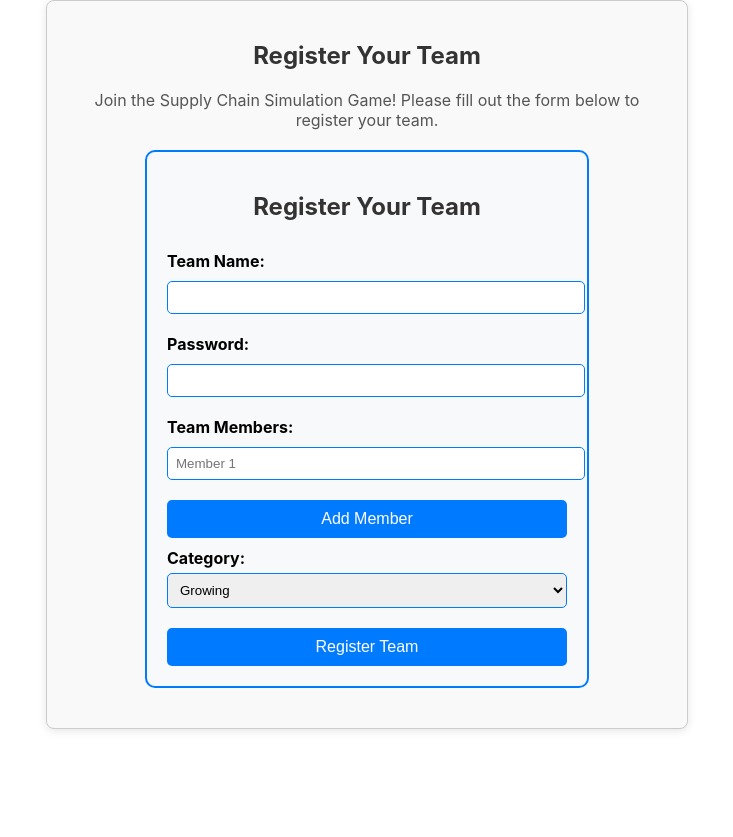
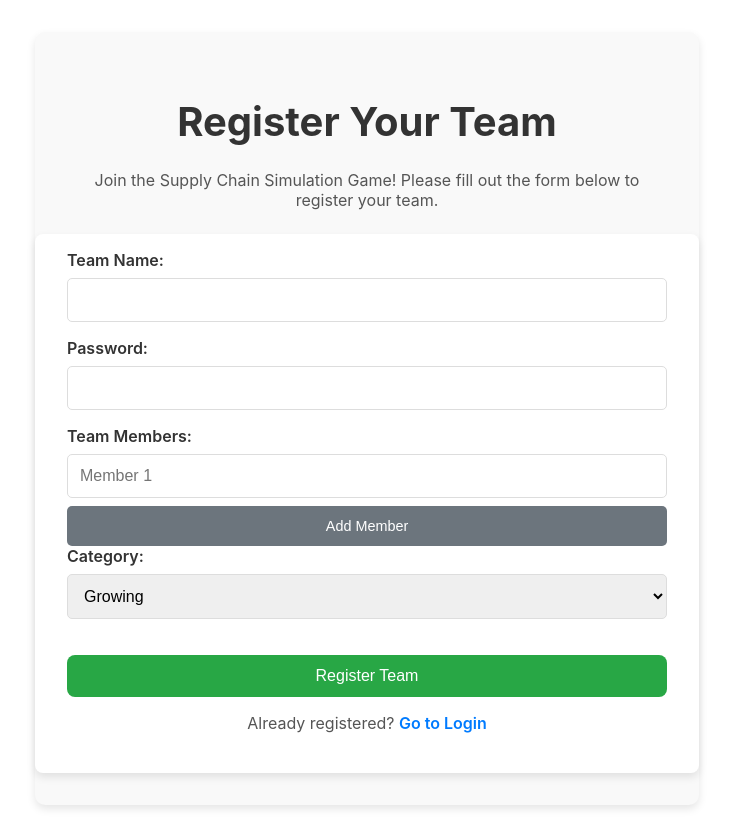
Before and after one commit to AnirvedaPDEU/Supply-chain-simulation, a React (Create React App) app in the folder frontend/: page /register in a window 1280 px wide. Shown: the whole page, without its empty margins (273-1006 px from the left). Before the commit the page ends 800 px from the top, so only its background shows below. Built offline with nearby package versions, Linux system fonts and the light colour scheme.

Commit message:
conceptual frontend completed

```diff
--- a/frontend/src/components/TeamRegistration.css
+++ b/frontend/src/components/TeamRegistration.css
@@ -1,50 +1,81 @@
-/* src/components/TeamRegistration.css */
 .registration-container {
-    margin: 20px auto;
-    padding: 20px;
-    border: 2px solid #007bff;
-    border-radius: 10px;
-    background-color: #f8f9fa;
-    max-width: 400px;
+  width: 100%;
+  padding: 1rem 2rem;
+  background-color: #fff;
+  border-radius: 8px;
+  box-shadow: 0 4px 8px rgba(0, 0, 0, 0.1);
 }
 
-  .registration-container h2 {
-    text-align: center;
-    color: #007bff;
+.registration-container form {
+  display: flex;
+  flex-direction: column;
 }
 
 .registration-container label {
-    display: block;
-    margin: 10px 0 5px;
+  font-weight: 600;
+  margin-bottom: 0.5rem;
+  color: #333;
 }
 
-  .registration-container input {
-    width: 100%;
-    padding: 8px;
-    margin-bottom: 10px;
-    border: 1px solid #007bff;
+.registration-container input,
+.registration-container select {
+  padding: 0.75rem;
+  margin-bottom: 1rem;
+  border: 1px solid #ddd;
   border-radius: 5px;
+  font-size: 1rem;
 }
 
-  .registration-container select {
-    width: 100%;
-    padding: 8px;
-    margin-bottom: 10px;
-    border: 1px solid #007bff;
-    border-radius: 5px;
+.registration-container input:focus,
+.registration-container select:focus {
+  border-color: #007bff;
+  box-shadow: 0 0 5px rgba(0, 123, 255, 0.2);
+  outline: none;
 }
 
-  .registration-container button {
-    padding: 10px 15px;
-    font-size: 1em;
-    color: white;
-    background-color: #007bff;
+.add-member-button {
+  padding: 0.75rem;
+  background-color: #6c757d;
+  color: #fff;
   border: none;
   border-radius: 5px;
   cursor: pointer;
-    margin-top: 10px;
+  font-size: 0.9rem;
+  margin-top: -0.5rem;
 }
 
-  .registration-container button:hover {
+.add-member-button:hover {
+  background-color: #5a6268;
+}
+
+.submit-button {
+  padding: 0.75rem;
+  background-color: #007bff;
+  color: #fff;
+  border: none;
+  border-radius: 5px;
+  font-size: 1rem;
+  cursor: pointer;
+  transition: background-color 0.3s ease;
+}
+
+.submit-button:hover {
   background-color: #0056b3;
 }
+
+.login-link {
+  margin-top: 1rem;
+  font-size: 0.9rem;
+  color: #555;
+  text-align: center;
+}
+
+.login-link a {
+  color: #007bff;
+  text-decoration: none;
+  font-weight: 600;
+}
+
+.login-link a:hover {
+  text-decoration: underline;
+}
--- a/frontend/src/components/TeamRegistration.jsx
+++ b/frontend/src/components/TeamRegistration.jsx
@@ -1,7 +1,6 @@
-// src/components/TeamRegistration.js
 import React, { useState } from 'react';
 import axios from 'axios';
-import { useNavigate } from 'react-router-dom';
+import { useNavigate, Link } from 'react-router-dom';
 import './TeamRegistration.css';
 
 const TeamRegistration = () => {
@@ -10,7 +9,7 @@ const TeamRegistration = () => {
   const [teamMembers, setTeamMembers] = useState(['']);
   const [category, setCategory] = useState('growing');
   const [score, setScore] = useState(0);
-  const navigate = useNavigate(); // Initialize the useNavigate hook
+  const navigate = useNavigate();
 
   const handleSubmit = async (event) => {
     event.preventDefault();
@@ -25,14 +24,12 @@ const TeamRegistration = () => {
       });
       console.log('Team registered:', response.data);
 
-      // Reset the form after successful registration
       setTeamName('');
       setPassword('');
       setTeamMembers(['']);
       setCategory('growing');
       setScore(0);
 
-      // Navigate to the login page
       navigate('/login');
     } catch (error) {
       console.error('Error registering team:', error.message);
@@ -51,7 +48,6 @@ const TeamRegistration = () => {
 
   return (
     <div className="registration-container">
-      <h2>Register Your Team</h2>
       <form onSubmit={handleSubmit}>
         <label>Team Name:</label>
         <input
@@ -80,7 +76,7 @@ const TeamRegistration = () => {
             required
           />
         ))}
-        <button type="button" onClick={addMember}>
+        <button type="button" onClick={addMember} className="add-member-button">
           Add Member
         </button>
 
@@ -90,8 +86,10 @@ const TeamRegistration = () => {
           <option value="established">Established</option>
         </select>
 
-        <button type="submit">Register Team</button>
+        <button type="submit" className="submit-button">Register Team</button>
       </form>
+
+      <p className="login-link">Already registered? <Link to="/login">Go to Login</Link></p>
     </div>
   );
 };
--- a/frontend/src/pages/RegisterTeam.jsx
+++ b/frontend/src/pages/RegisterTeam.jsx
@@ -1,4 +1,3 @@
-// /src/pages/RegisterTeam.js
 import React from 'react';
 import TeamRegistration from '../components/TeamRegistration';
 import './styles/RegisterTeam.css';
@@ -7,9 +6,7 @@ const RegisterTeam = () => {
   return (
     <div className="register-team-container">
       <h2>Register Your Team</h2>
-      <p>
-        Join the Supply Chain Simulation Game! Please fill out the form below to register your team.
-      </p>
+      <p>Join the Supply Chain Simulation Game! Please fill out the form below to register your team.</p>
       <TeamRegistration />
     </div>
   );
--- a/frontend/src/pages/TeamDashboard.jsx
+++ b/frontend/src/pages/TeamDashboard.jsx
@@ -3,6 +3,7 @@ import React, { useState, useEffect } from 'react';
 import { useNavigate } from 'react-router-dom';
 import axios from 'axios';
 import { useAuth } from '../context/AuthContext';
+import "./styles/TeamDashboard.css"
 
 const TeamDashboard = () => {
   const {authData} = useAuth();
--- a/frontend/src/pages/styles/Challenges.css
+++ b/frontend/src/pages/styles/Challenges.css
@@ -1,22 +1,83 @@
-.option {
-  padding: 10px;
-  margin: 10px 0;
+.challenge-viewer {
+  max-width: 600px;
+  margin: 0 auto;
+  padding: 20px;
+  background-color: #f5f5f5;
+  border-radius: 10px;
+  box-shadow: 0px 4px 8px rgba(0, 0, 0, 0.1);
+  text-align: center;
 }
 
-.selected {
-  background-color: #d1e7dd; /* Light green background for selected option */
+h2, h3 {
+  color: #333;
 }
 
-.submit-button {
+.challenge {
   margin-top: 20px;
-  padding: 10px 20px;
-  background-color: #0d6efd; /* Primary button color */
-  color: white;
-  border: none;
-  border-radius: 5px;
-  cursor: pointer;
+  padding: 20px;
+  background-color: #ffffff;
+  border-radius: 10px;
+  box-shadow: 0px 4px 8px rgba(0, 0, 0, 0.1);
 }
 
-.submit-button:hover {
-  background-color: #0056b3; /* Darker shade on hover */
+.challenge h3 {
+  font-size: 1.5rem;
+  margin-bottom: 20px;
 }
+
+.option-button {
+  display: inline-block;
+  width: 100%;
+  padding: 12px;
+  margin: 10px 0;
+  background-color: #007bff;
+  color: white;
+  font-size: 1rem;
+  border: none;
+  border-radius: 8px;
+  cursor: pointer;
+  transition: background-color 0.3s ease;
+}
+
+.option-button:hover {
+  background-color: #0056b3;
+}
+
+.option-button.selected {
+  background-color: #28a745;
+  color: #fff;
+}
+
+button[type="submit"] {
+  margin-top: 20px;
+  padding: 12px 24px;
+  background-color: #28a745;
+  color: white;
+  font-size: 1rem;
+  border: none;
+  border-radius: 8px;
+  cursor: pointer;
+  transition: background-color 0.3s ease;
+}
+
+button[type="submit"]:hover {
+  background-color: #218838;
+}
+
+button[type="submit"]:disabled {
+  background-color: #ccc;
+  cursor: not-allowed;
+}
+
+.final-score {
+  text-align: center;
+  padding: 20px;
+}
+
+.total-score {
+  margin-top: 20px;
+  padding: 20px;
+  background-color: #f0f0f0;
+  border-radius: 10px;
+  box-shadow: 0px 4px 8px rgba(0, 0, 0, 0.1);
+}
--- /dev/null
+++ b/frontend/src/pages/styles/Leaderboard.css
@@ -0,0 +1,60 @@
+.leaderboard-container {
+    max-width: 800px;
+    margin: 40px auto;
+    padding: 20px;
+    background-color: #f9f9f9;
+    border-radius: 10px;
+    box-shadow: 0px 4px 8px rgba(0, 0, 0, 0.1);
+    text-align: center;
+  }
+
+  .leaderboard-container h2 {
+    font-size: 2rem;
+    margin-bottom: 20px;
+    color: #333;
+  }
+
+  .leaderboard-table {
+    width: 100%;
+    border-collapse: collapse;
+  }
+
+  .leaderboard-table th, .leaderboard-table td {
+    padding: 12px;
+    text-align: left;
+    border-bottom: 1px solid #ddd;
+  }
+
+  .leaderboard-table th {
+    background-color: #007bff;
+    color: white;
+    font-weight: bold;
+  }
+
+  .leaderboard-table tr:nth-child(even) {
+    background-color: #f2f2f2;
+  }
+
+  .leaderboard-table tr:hover {
+    background-color: #e9f1ff;
+  }
+
+  .leaderboard-table td {
+    font-size: 1rem;
+    color: #555;
+  }
+
+  .leaderboard-table td:first-child {
+    font-weight: bold;
+    color: #007bff;
+  }
+
+  @media screen and (max-width: 768px) {
+    .leaderboard-table th, .leaderboard-table td {
+      padding: 8px;
+    }
+
+    .leaderboard-container h2 {
+      font-size: 1.5rem;
+    }
+  }
--- a/frontend/src/pages/styles/Login.css
+++ b/frontend/src/pages/styles/Login.css
@@ -1,41 +1,103 @@
-/* src/components/Login.css */
+/* Center the login container */
 .login-container {
-    width: 300px;
-    margin: 0 auto;
-    padding: 20px;
-    border: 1px solid #ddd;
-    border-radius: 8px;
+  display: flex;
+  align-items: center;
+  justify-content: center;
+  min-height: 100vh;
+  background-color: #f3f4f6;
+}
+
+/* Styling for the login box */
+.login-box {
+  width: 100%;
+  max-width: 400px;
+  padding: 2rem;
+  background-color: #ffffff;
+  border-radius: 10px;
   box-shadow: 0 4px 8px rgba(0, 0, 0, 0.1);
   text-align: center;
 }
 
-  form {
+/* Heading styling */
+.login-box h2 {
+  font-size: 2rem;
+  margin-bottom: 1.5rem;
+  color: #333;
+}
+
+/* Form styling */
+.login-box form {
   display: flex;
   flex-direction: column;
 }
 
-  label {
-    margin-top: 10px;
-    font-weight: bold;
+/* Label styling */
+.login-box label {
+  text-align: left;
+  margin-bottom: 0.5rem;
+  color: #333;
+  font-weight: 600;
 }
 
-  input {
-    padding: 8px;
-    margin-top: 5px;
-    border-radius: 4px;
-    border: 1px solid #ccc;
+/* Input field styling */
+.login-box input {
+  padding: 0.75rem;
+  margin-bottom: 1rem;
+  border: 1px solid #ddd;
+  border-radius: 5px;
+  font-size: 1rem;
+  color: #333;
 }
 
-  button {
-    margin-top: 20px;
-    padding: 10px;
-    background-color: #4CAF50;
-    color: white;
-    border: none;
-    border-radius: 4px;
-    cursor: pointer;
+.login-box input:focus {
+  outline: none;
+  border-color: #007bff;
+  box-shadow: 0 0 5px rgba(0, 123, 255, 0.2);
 }
 
-  button:hover {
-    background-color: #45a049;
+/* Button styling */
+.login-box button {
+  padding: 0.75rem;
+  background-color: #007bff;
+  color: #fff;
+  border: none;
+  border-radius: 5px;
+  font-size: 1rem;
+  cursor: pointer;
+  transition: background-color 0.3s ease;
 }
+
+.login-box button:hover {
+  background-color: #0056b3;
+}
+
+/* Register link styling */
+.register-link {
+  margin-top: 1rem;
+}
+
+.register-link p {
+  font-size: 0.9rem;
+  color: #555;
+}
+
+.register-link a {
+  color: #007bff;
+  text-decoration: none;
+  font-weight: 600;
+}
+
+.register-link a:hover {
+  text-decoration: underline;
+}
+
+/* Responsive design */
+@media (max-width: 768px) {
+  .login-box {
+    padding: 1.5rem;
+  }
+
+  .login-box h2 {
+    font-size: 1.75rem;
+  }
+}
--- a/frontend/src/pages/styles/RegisterTeam.css
+++ b/frontend/src/pages/styles/RegisterTeam.css
@@ -1,21 +1,24 @@
-/* /src/pages/RegisterTeam.css */
 .register-team-container {
+  display: flex;
+  flex-direction: column;
+  align-items: center;
+  margin: 2rem auto;
   max-width: 600px;
-    margin: 0 auto;
-    padding: 20px;
-    border: 1px solid #ccc;
-    border-radius: 8px;
-    box-shadow: 0 2px 8px rgba(0, 0, 0, 0.1);
+  padding: 2rem;
   background-color: #f9f9f9;
+  border-radius: 10px;
+  box-shadow: 0 4px 8px rgba(0, 0, 0, 0.1);
 }
 
 .register-team-container h2 {
-    text-align: center;
+  font-size: 2.5rem;
   color: #333;
+  margin-bottom: 0.5rem;
 }
 
 .register-team-container p {
+  font-size: 1rem;
+  color: #555;
+  margin-bottom: 1.5rem;
   text-align: center;
-    color: #555;
-    margin-bottom: 20px;
 }
```
Also changed, not shown: frontend/src/pages/Challenges.jsx (+72 -37 lines), frontend/src/pages/Leaderboard.jsx (+48 -0 lines), frontend/src/pages/Login.jsx (+9 -8 lines), frontend/src/pages/styles/TeamDashboard.css (+45 -23 lines). Lines whose indentation alone changed are shown as unchanged.
